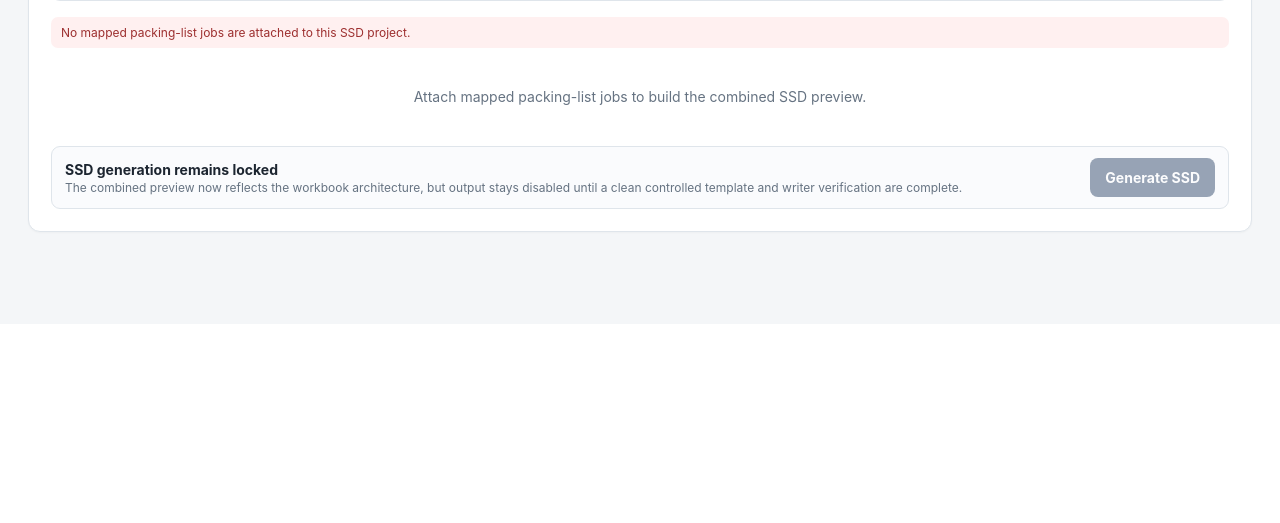
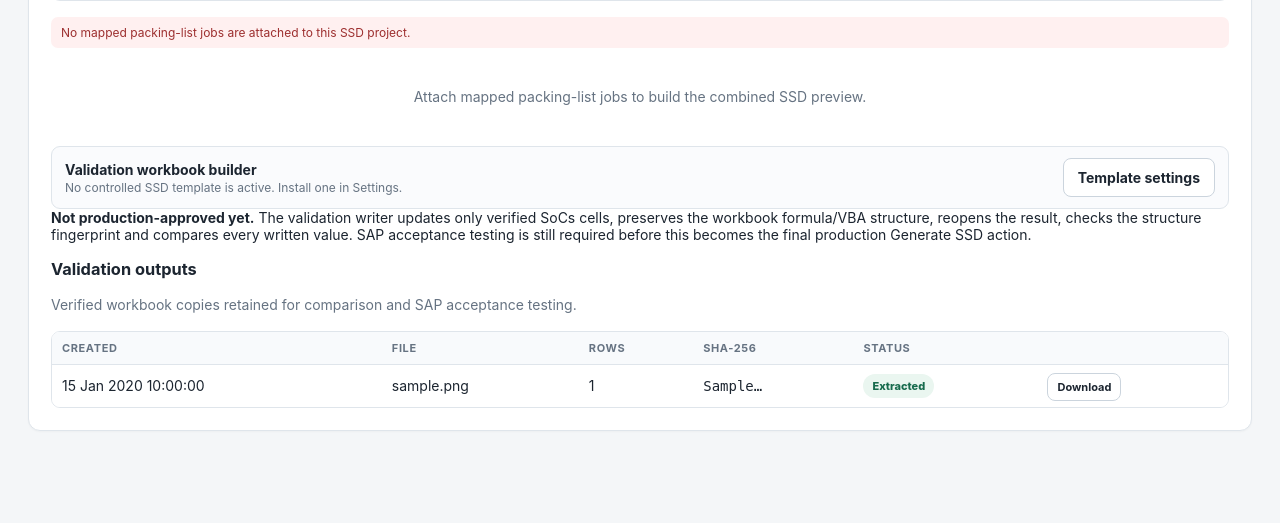
Before and after one commit to zageabb/PackBridge, a Flask app: page /projects/1 in a window 1280 px wide. Shown: the part 1490-2013 px from the top of the page. Before the commit the page ends 1724 px from the top, so only its background shows below. Run offline with Flask 3, Linux system fonts and the light colour scheme; tables that the repository leaves empty hold one stand-in row (values such as "Sample post").

Commit message:
ui: add verified validation SSD build and output history

```diff
--- a/packbridge/templates/projects/detail.html
+++ b/packbridge/templates/projects/detail.html
@@ -174,12 +174,61 @@
     <div class="empty-state compact-empty">Attach mapped packing-list jobs to build the combined SSD preview.</div>
   {% endif %}
 
-  <div class="project-generation-bar">
-    <div>
-      <strong>SSD generation remains locked</strong>
-      <span>The combined preview now reflects the workbook architecture, but output stays disabled until a clean controlled template and writer verification are complete.</span>
+  <section class="validation-output-section" id="outputs">
+    <div class="project-generation-bar">
+      <div>
+        <strong>Validation workbook builder</strong>
+        {% if generation_ready %}
+          <span>A clean macro-enabled controlled template is active and the combined preview has no unresolved warnings/blockers.</span>
+        {% elif not template or not template.available %}
+          <span>No controlled SSD template is active. Install one in Settings.</span>
+        {% elif not template.inspection.generation_ready %}
+          <span>The active SSD workbook is structurally recognised but is not a clean generation template.</span>
+        {% elif not template.inspection.has_vba %}
+          <span>The current controlled writer requires the macro-enabled template until SAP testing proves macro-free output is safe.</span>
+        {% else %}
+          <span>Resolve every preview warning/blocker before building a validation workbook.</span>
+        {% endif %}
+      </div>
+      {% if generation_ready %}
+      <form method="post" action="{{ url_for('projects.build_validation_workbook', project_id=project.id) }}" onsubmit="return window.confirm('Build a structurally verified validation SSD workbook? This output is for testing and is not yet SAP-approved.');">
+        <button class="btn btn-primary" type="submit">Build validation SSD</button>
+      </form>
+      {% else %}
+        <a class="btn btn-secondary" href="{{ url_for('settings.index') }}">Template settings</a>
+      {% endif %}
     </div>
-    <button class="btn btn-primary" type="button" disabled>Generate SSD</button>
-  </div>
+
+    <div class="validation-notice">
+      <strong>Not production-approved yet.</strong>
+      <span>The validation writer updates only verified SoCs cells, preserves the workbook formula/VBA structure, reopens the result, checks the structure fingerprint and compares every written value. SAP acceptance testing is still required before this becomes the final production Generate SSD action.</span>
+    </div>
+
+    {% if project.outputs %}
+    <div class="section-heading output-history-heading">
+      <div>
+        <h3>Validation outputs</h3>
+        <p>Verified workbook copies retained for comparison and SAP acceptance testing.</p>
+      </div>
+    </div>
+    <div class="table-wrap">
+      <table class="data-table compact">
+        <thead><tr><th>Created</th><th>File</th><th>Rows</th><th>SHA-256</th><th>Status</th><th></th></tr></thead>
+        <tbody>
+        {% for output in project.outputs %}
+          <tr>
+            <td>{{ output.created_at.strftime("%d %b %Y %H:%M:%S") }}</td>
+            <td>{{ output.filename }}</td>
+            <td>{{ output.rows_written }}</td>
+            <td><code>{{ output.sha256[:12] }}…</code></td>
+            <td><span class="status status-mapped">{{ output.status }}</span></td>
+            <td><a class="btn btn-secondary btn-small" href="{{ url_for('projects.download_output', project_id=project.id, output_id=output.id) }}">Download</a></td>
+          </tr>
+        {% endfor %}
+        </tbody>
+      </table>
+    </div>
+    {% endif %}
+  </section>
 </section>
 {% endblock %}
```
